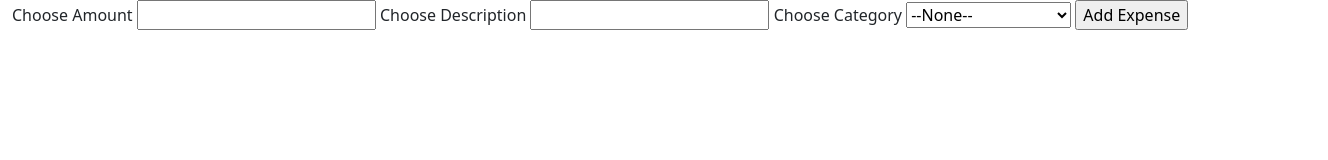
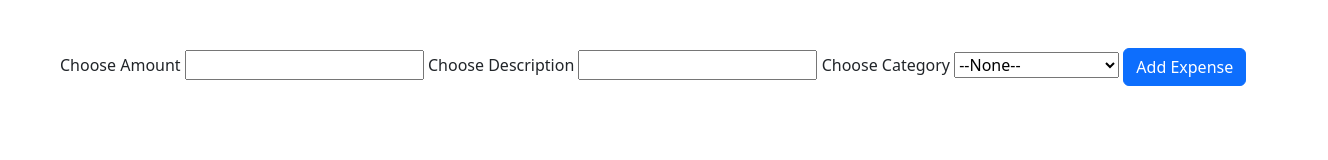
Before and after one commit to AbhiSingh0302/ExpenseTracker, a plain HTML site: page index.html in a window 1280 px wide. Shown: the whole page, 1328 px wide, since content can reach past the window. Drawn offline with nearby package versions, Linux system fonts and the light colour scheme.

Commit message:
styling added

```diff
--- a/index.html
+++ b/index.html
@@ -8,8 +8,8 @@
     <link href="https://cdn.jsdelivr.net/npm/bootstrap@5.3.0-alpha1/dist/css/bootstrap.min.css" rel="stylesheet" integrity="sha384-GLhlTQ8iRABdZLl6O3oVMWSktQOp6b7In1Zl3/Jr59b6EGGoI1aFkw7cmDA6j6gD" crossorigin="anonymous">
 </head>
 <body>
-    <div class="container-fluid">
-        <form>
+    <div class="container-fluid m-5">
+        <form class="mb-5">
             <label for="amount">Choose Amount</label>
             <input type="number" id="amount">
             <label for="desc">Choose Description</label>
@@ -22,7 +22,7 @@
                 <option value="home-appliance">Home Appliance</option>
                 <option value="mobile-accessories">Mobile Accessories</option>
               </select>
-              <input type="submit" value="Add Expense">
+              <input type="submit" value="Add Expense" class="btn btn-primary">
         </form>
     </div>
     <script src="https://cdn.jsdelivr.net/npm/bootstrap@5.3.0-alpha1/dist/js/bootstrap.bundle.min.js" integrity="sha384-w76AqPfDkMBDXo30jS1Sgez6pr3x5MlQ1ZAGC+nuZB+EYdgRZgiwxhTBTkF7CXvN" crossorigin="anonymous"></script>
@@ -44,8 +44,10 @@
                  })
                 let dltBtn = document.createElement("button");
             dltBtn.textContent = " Delete ";
+            dltBtn.classList = "btn btn-outline-danger mx-2";
             let editBtn = document.createElement("button");
             editBtn.textContent = " Edit ";
+            editBtn.classList = "btn btn-outline-warning mx-2";
             li.appendChild(dltBtn);
             li.appendChild(editBtn);
             ul.appendChild(li);
@@ -58,8 +60,10 @@
             });
             let dltBtn = document.createElement("button");
             dltBtn.textContent = " Delete ";
+            dltBtn.classList = "btn btn-outline-danger mx-2";
             let editBtn = document.createElement("button");
             editBtn.textContent = " Edit ";
+            editBtn.classList = "btn btn-outline-warning mx-2";
             li.appendChild(dltBtn);
             li.appendChild(editBtn);
             ul.appendChild(li);
```
